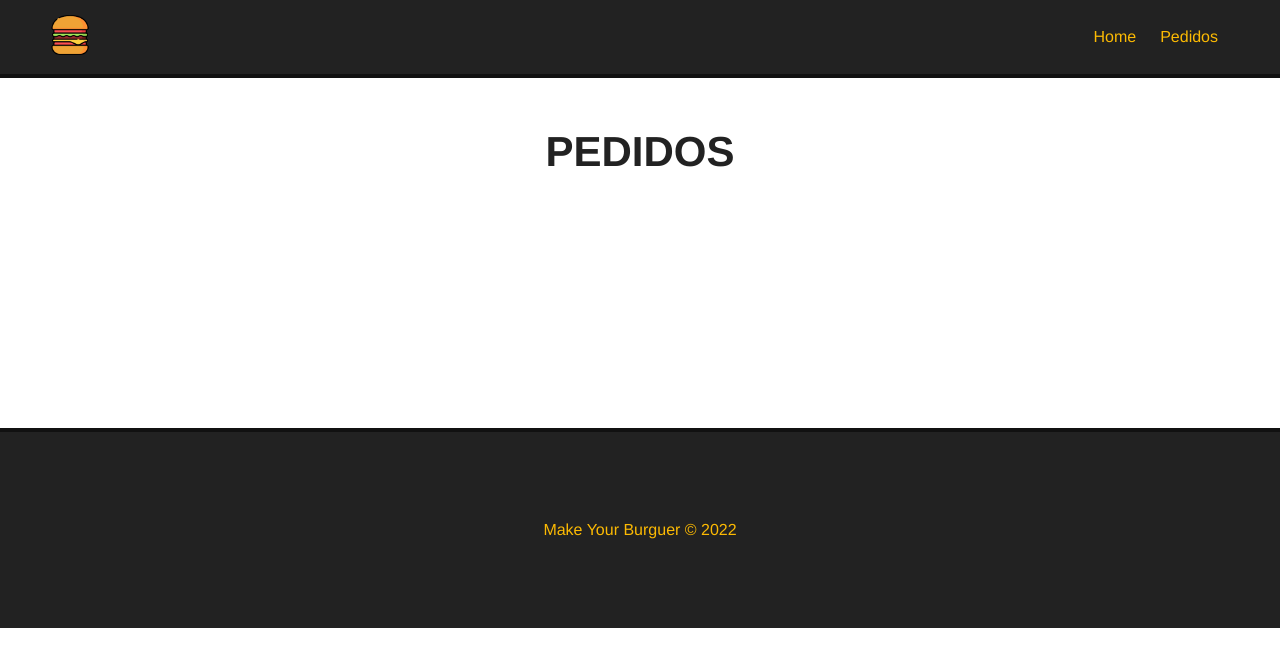
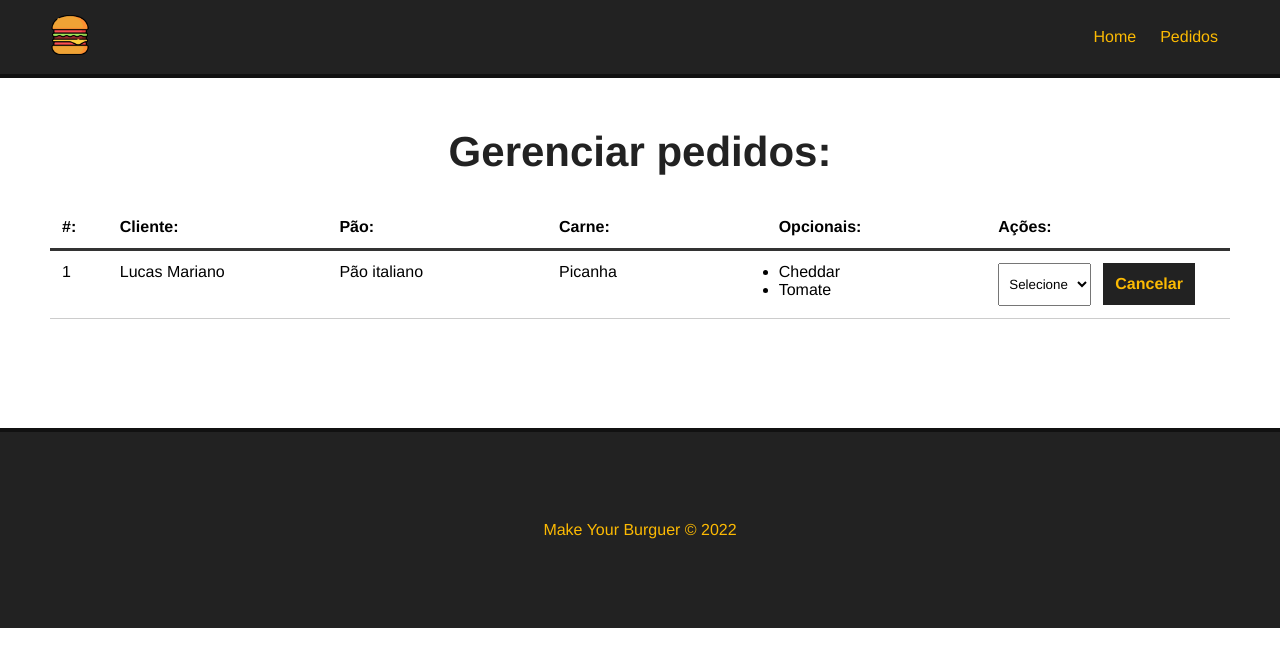
Before and after one commit to lukemariano/make-burguer-crud, a Vue app: page /pedidos in a window 1280 px wide. Shown: the top 666 px of the page. Built offline with nearby package versions, Linux system fonts and the light colour scheme.

Commit message:
Created order dashboard component with css

```diff
--- /dev/null
+++ b/src/components/Dashboard.vue
@@ -0,0 +1,98 @@
+<template>
+    <div id="burger-table">
+        <div>
+            <div id="burger-table-heading">
+                <div class="order-id">#:</div>
+                <div>Cliente:</div>
+                <div>Pão:</div>
+                <div>Carne:</div>
+                <div>Opcionais:</div>
+                <div>Ações:</div>
+            </div>
+        </div>
+        <div id="buerger-table-rows">
+            <div class="burger-table-row">
+                <div class="order-number">1</div>
+                <div>Lucas Mariano</div>
+                <div>Pão italiano</div>
+                <div>Picanha</div>
+                <div>
+                    <ul>
+                        <li>Cheddar</li>
+                        <li>Tomate</li>
+                    </ul>
+                </div>
+                <div>
+                    <select name="status" class="status">
+                        <option value="">Selecione</option>
+                    </select>
+                    <button class="delete-btn">Cancelar</button>
+                </div>
+            </div>
+        </div>
+    </div>
+</template>
+
+<script>
+export default {
+    name:"Dashboard"
+}
+</script>
+
+<style scoped>
+
+    #burger-table{
+        max-width: 1200px;
+        margin: 0 auto;
+    }
+
+    #burger-table-heading, #burger-table-rows, .burger-table-row{
+        display: flex;
+        flex-wrap: wrap;
+    }
+
+    #burger-table-heading{
+        font-weight: bold;
+        padding: 12px;
+        border-bottom: 3px solid #333;
+    }
+
+    #burger-table-heading div,
+    .burger-table-row div {
+        width: 19%;
+    }
+
+    .burger-table-row{
+        width: 100%;
+        padding: 12px;
+        border-bottom: 1px solid #CCC ;
+    }
+
+    #burger-table-heading .order-id,
+    .burger-table-row .order-number{
+        width: 5%;
+    }
+
+    select{
+        padding: 12px 6px;
+        margin-right: 12px;
+    }
+
+    .delete-btn{
+        background-color: #222;
+        color: #FCBA03;
+        font-weight: bold;
+        border: 2px solid #222;
+        padding: 10px;
+        font-size: 16px;
+        margin: 0 auto;
+        cursor:pointer;
+        transition: .5s;
+    }
+
+    .delete-btn:hover{
+        background-color: transparent;
+        color: #222;
+    }
+
+</style>
--- a/src/views/Pedidos.vue
+++ b/src/views/Pedidos.vue
@@ -1,5 +1,16 @@
 <template>
   <div class="main-container">
-    <h1>PEDIDOS</h1>
+    <h1>Gerenciar pedidos:</h1>
+    <Dashboard />
   </div>
 </template>
+
+<script>
+import Dashboard from '@/components/Dashboard.vue';
+export default {
+    name: "Pedidos",
+    components: {
+      Dashboard,
+    },
+}
+</script>
```
